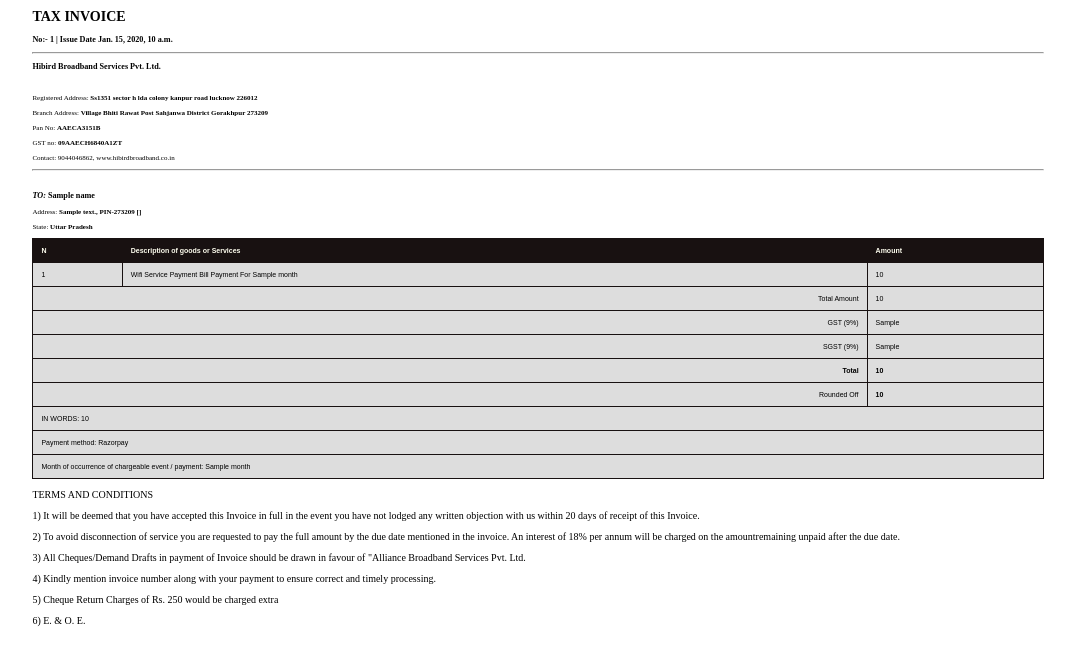
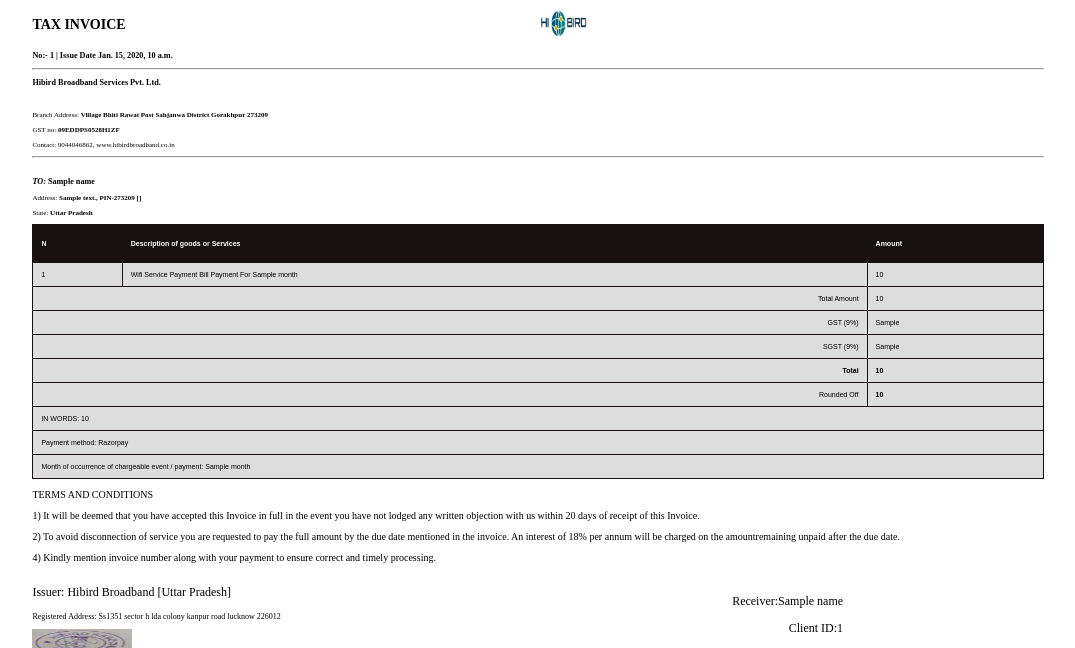
Before and after one commit to ChinmayMaheshwari/hibird_pay, a Django app: template template/invoice2.html in a window 1280 px wide. Shown: the top 648 px of the page, without its empty margins (102-1177 px from the left). Run offline with Django 3.2, Linux system fonts and the light colour scheme; the template is opened without the code that fills it: most values are stand-ins (such as "Sample title", 1, 10 or a date in 2020).

Commit message:
new frontend

```diff
--- a/template/invoice2.html
+++ b/template/invoice2.html
@@ -50,6 +50,7 @@
           border: 1px solid #181111;
           text-align: left;
           padding: 8px;
+          color:white;
           background-color: #181111;
         }
         td {
@@ -64,17 +65,23 @@
 </head>
 <body>
     <div id="main">
-        <h1>TAX INVOICE </h1>
+        <div style="display:flex;width:100%;">
+      <div style="width:50%;float:left;display:inline;">
+          <h1>TAX INVOICE </h1>
+       </div>
+      <div style="width:50%;float:right;text-align:left;">
+       <img src="https://hybird.herokuapp.com/static/icon.png" width="50px" height="30px" alt="singature">
+      </div>
+    </div>
+
         <h3>No:- {{id}} | Issue Date {{date}}</h3>
         <hr>
         <h3>Hibird Broadband Services Pvt. Ltd.</h3>
         <br>
 
         <div >
-            <p>Registered Address: <b>Ss1351 sector h lda colony kanpur road lucknow 226012  </b></p>
             <p>Branch Address: <b>Village Bhiti Rawat Post Sahjanwa District Gorakhpur 273209  </b></p>
-            <p>Pan No: <b>AAECA3151B</b></p>
-            <p>GST no: <b>09AAECH6840A1ZT</b></p>
+            <p>GST no: <b>09EDDPS0528H1ZF</b></p>
             <p>Contact: 9044046862, www.hibirdbroadband.co.in</p>
         </div>
         <hr>
@@ -89,9 +96,9 @@
         <!-- table -->
         <table class="center">
             <tr>
-              <th><font color="#fffff">N</font></th>
-              <th><font color="#fffff"> Description of goods or Services</font></th>
-              <th><font color="#fffff"> Amount</font></th>
+              <th><p color="white">N</p></th>
+              <th><p color="white"> Description of goods or Services</p></th>
+              <th><p color="white"> Amount</p></th>
             </tr>
             <tr>
               <td>1</td>
@@ -133,14 +140,12 @@
           <p id="tc">TERMS AND CONDITIONS</p>
           <p id="tc">1) It will be deemed that you have accepted this Invoice in full in the event you have not lodged any written objection with us within 20 days of receipt of this Invoice.</p>
           <p id="tc">2) To avoid disconnection of service you are requested to pay the full amount by the due date mentioned in the invoice. An interest of 18% per annum will be charged on the amountremaining unpaid after the due date.</p>
-          <p id="tc">3) All Cheques/Demand Drafts in payment of Invoice should be drawn in favour of "Alliance Broadband Services Pvt. Ltd.</p>
           <p id="tc">4) Kindly mention invoice number along with your payment to ensure correct and timely processing.</p>
-          <p id="tc">5) Cheque Return Charges of Rs. 250 would be charged extra</p>
-          <p id="tc">6) E. & O. E.</p>
 
           <!-- footer -->
           <div id="footer-a">
               <p>Issuer: Hibird Broadband [Uttar Pradesh]</p>
+              <p style="font-size:8px;">Registered Address: Ss1351 sector h lda colony kanpur road lucknow 226012</p>
               <img src="https://hybird.herokuapp.com/static/web_signature.jpg" width="100px" height="30px" alt="singature">
           </div>
           <div id="footer-b">
```
Also changed, not shown: static/icon.png (added).
